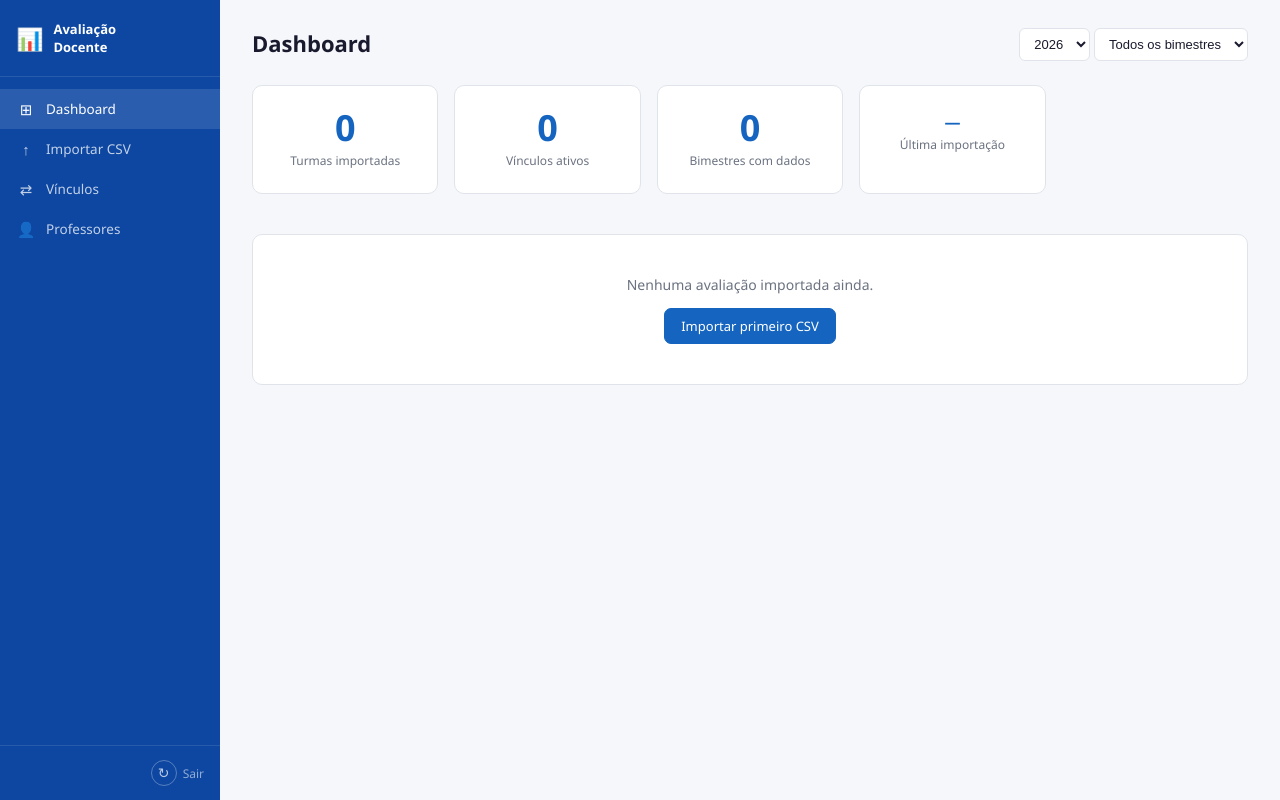
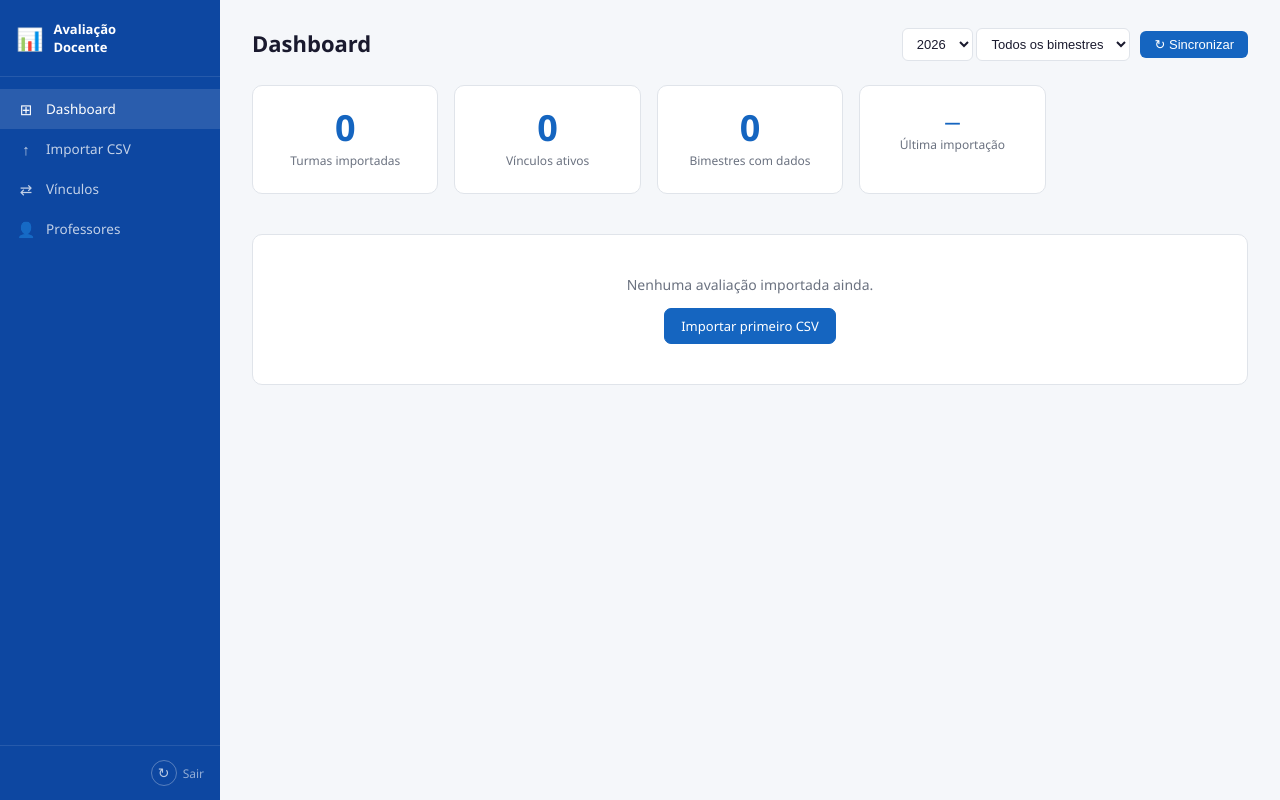
Before and after one commit to iuridev/belinha-work, a Flask app: page /dashboard in a window 1280 px wide. Run offline with Flask 3, Linux system fonts and the light colour scheme; the visitor is signed in with stand-in values (Sample User, id 1); data that the repository does not hold is empty.

Commit message:
feat: botão ↻ Sincronizar no dashboard para forçar atualização do cache no Vercel
Co-Authored-By: Claude Sonnet 4.6 <noreply@anthropic.com>

```diff
--- a/templates/dashboard.html
+++ b/templates/dashboard.html
@@ -4,7 +4,7 @@
 {% block conteudo %}
 <div class="page-header">
   <h1>Dashboard</h1>
-  <div class="filtros-inline">
+  <div class="filtros-inline" style="gap:10px;align-items:center">
     <form method="GET">
       <select name="ano" onchange="this.form.submit()">
         {% for a in anos %}<option value="{{ a }}" {% if a == ano %}selected{% endif %}>{{ a }}</option>{% endfor %}
@@ -14,6 +14,9 @@
         {% for b in range(1,5) %}<option value="{{ b }}" {% if bimestre_sel == b|string %}selected{% endif %}>{{ b }}° Bimestre</option>{% endfor %}
       </select>
     </form>
+    <button id="btn-sync" onclick="sincronizar()" style="background:#1565C0;color:white;border:none;padding:6px 14px;border-radius:6px;font-size:13px;cursor:pointer">
+      ↻ Sincronizar
+    </button>
   </div>
 </div>
 
@@ -87,6 +90,20 @@
 
 {% block scripts %}
 <script>
-// Filtro de enumerate para Jinja2 via JS — não necessário aqui
+function sincronizar() {
+  const btn = document.getElementById('btn-sync');
+  btn.disabled = true;
+  btn.textContent = '↻ Sincronizando...';
+  fetch('{{ url_for("sincronizar") }}', { method: 'POST' })
+    .then(r => r.json())
+    .then(d => {
+      btn.textContent = `↻ OK (${d.avaliacoes} avaliações)`;
+      setTimeout(() => location.reload(), 800);
+    })
+    .catch(() => {
+      btn.textContent = '↻ Erro';
+      btn.disabled = false;
+    });
+}
 </script>
 {% endblock %}
```
